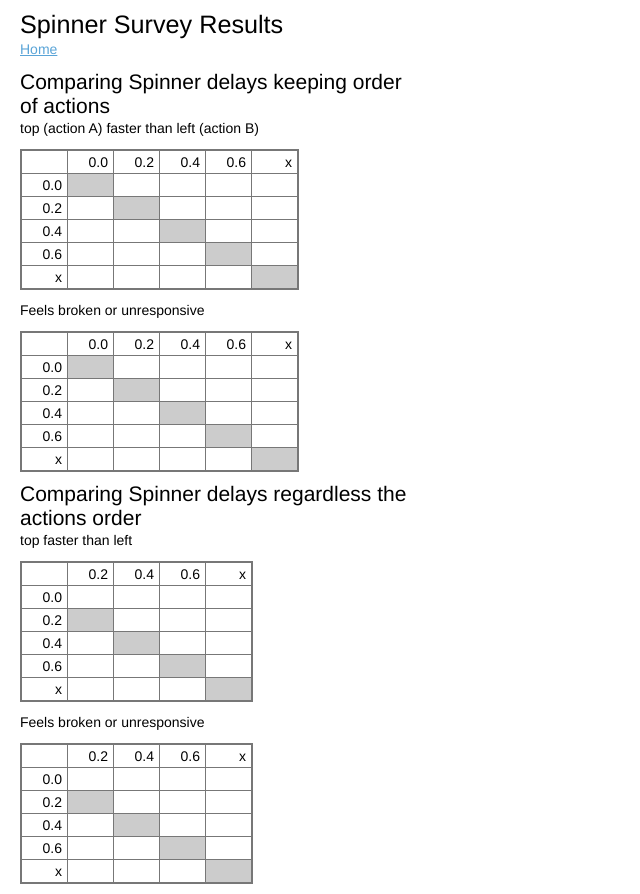
After one commit to zalun/jsFiddle-Survey, a Django app: page /spinner/results/ in a window 1280 px wide. The commit adds this page. Shown: the whole page, without its empty margins (0-640 px from the left). Run offline with Django 3.2, Linux system fonts and the light colour scheme; data that the repository does not hold is empty.

Commit message:
live results

```diff
--- /dev/null
+++ b/apps/spinner/templatetags/extras.py
@@ -0,0 +1,44 @@
+from django import template
+
+register = template.Library()
+
+@register.filter
+def dictget(dictionary, key):
+    try:
+        return dictionary.get(key,'')
+    except:
+        return ''
+
+@register.filter
+def listitem(li, index):
+    try:
+        return li[index]
+    except:
+        return ''
+
+@register.filter
+def intpercent(value):
+    try:
+        value = int(value)
+    except:
+        pass
+    try:
+        if value > -101 and value < 101:
+            return '%d%%' % value
+    except:
+        pass
+    return ''
+
+
+@register.filter
+def parse_int(value):
+    try:
+        value = int(value)
+    except:
+        pass
+    try:
+        if value or value == 0:
+            return value
+    except:
+        pass
+    return ''
--- a/apps/spinner/urls.py
+++ b/apps/spinner/urls.py
@@ -8,4 +8,5 @@ urlpatterns = patterns(
     url(r'^thanks/$','thanks', name='spinner_thanks'),
     url(r'^fail/$','failure', name='spinner_failed'),
     url(r'^data/$','get_data', name='spinner_data'),
+    url(r'^results/$','results', name='spinner_results'),
 )
--- a/apps/spinner/views.py
+++ b/apps/spinner/views.py
@@ -4,6 +4,7 @@ from django.core.urlresolvers import reverse
 from django.http import HttpResponseRedirect
 from django.shortcuts import render_to_response
 from django.template import RequestContext
+from django.db.models import Q
 
 from spinner.models import Result as SpinnerResult
 
@@ -28,6 +29,102 @@ def get_data(req, template_prefix='spinner/'):
 
     return response
     #    mimetype='application/Excel')
+
+def results(req, template_prefix='spinner/'):
+    """
+    Collect results and present in tabular form
+    """
+    #             A      A    A     A
+    #table = [        ['0.0','0.2','0.4','0.6'],
+    # B        ['0.0',   2, 66,   12,   25],
+    # B        ['0.2',      1,  12,   1,  1]
+    # B       ...
+    #        ]
+    faster_no_order = {}
+    faster_order = {}
+    label = ('0.0', '0.2', '0.4', '0.6', 'x')  # 'x' represents 0.3, 0.5, 0.7
+    for a in label:
+        faster_order[a] = {}
+        for b in label:
+            if a != 'x' and b != 'x':
+                query = Q(
+                    spinner_delay_a=b,
+                    spinner_delay_b=a
+                )
+            else:
+                if a == 'x':
+                    a_subquery = Q(spinner_delay_b=0.3) | \
+                            Q(spinner_delay_b=0.5) | \
+                            Q(spinner_delay_b=0.7)
+                else:
+                    a_subquery = Q(spinner_delay_b=a)
+                if b == 'x':
+                    b_subquery = Q(spinner_delay_a=0.3) | \
+                            Q(spinner_delay_a=0.5) | \
+                            Q(spinner_delay_a=0.7)
+                else:
+                    b_subquery = Q(spinner_delay_a=b)
+
+                query = Q(a_subquery, b_subquery)
+
+            _all = SpinnerResult.objects.filter(query)
+            faster = _all.filter(faster='a').count() * 1.0
+            slower = _all.filter(faster='b').count() * 1.0
+            errors = _all.filter(broken=1).count() * 1.0
+            total = _all.count()
+            if total > 0:
+                faster_order[a][b] = (int((faster - slower) / total * 100),
+                                          int(errors / total * 100))
+
+    for a in label:
+        faster_no_order[a] = {}
+        for b in label:
+            if a != b:
+                if a == 'x':
+                    al_subquery = Q(spinner_delay_b=0.3) | \
+                        Q(spinner_delay_b=0.5) | \
+                        Q(spinner_delay_b=0.7)
+                    ar_subquery = Q(spinner_delay_a=0.3) | \
+                            Q(spinner_delay_a=0.5) | \
+                            Q(spinner_delay_a=0.7)
+                else:
+                    al_subquery = Q(spinner_delay_b=a)
+                    ar_subquery = Q(spinner_delay_a=a)
+
+                if b == 'x':
+                    bl_subquery = Q(spinner_delay_a=0.3) | \
+                            Q(spinner_delay_a=0.5) | \
+                            Q(spinner_delay_a=0.7)
+                    br_subquery = Q(spinner_delay_b=0.3) | \
+                        Q(spinner_delay_b=0.5) | \
+                        Q(spinner_delay_b=0.7)
+                else:
+                    bl_subquery = Q(spinner_delay_a=b)
+                    br_subquery = Q(spinner_delay_b=b)
+
+                _left = SpinnerResult.objects.filter(
+                    Q(al_subquery, bl_subquery))
+                _right = SpinnerResult.objects.filter(
+                    Q(ar_subquery, br_subquery))
+
+
+                faster = _left.filter(faster='a').count() + \
+                         _right.filter(faster='b').count() * 1.0
+                slower = _left.filter(faster='b').count() + \
+                         _right.filter(faster='a').count() * 1.0
+                errors = _left.filter(broken=1).count() + \
+                         _right.filter(broken=1).count() * 1.0
+                total = _left.count() + _right.count() * 1.0
+                if total > 0:
+                    faster_no_order[a][b] = (int((faster - slower) / total*100),
+                                          int(errors / total * 100))
+
+    return render_to_response('%sresults.html' % template_prefix, {
+        'faster_order': faster_order,
+        'faster_no_order': faster_no_order,
+        'labels': label
+    }, context_instance=RequestContext(req))
+
 
 def start_test(req, stage='start', template_prefix='spinner/'):
     """
--- a/media/css/default.css
+++ b/media/css/default.css
@@ -8,7 +8,11 @@ body {
 h1 {
     font-size: 1.8em;
 }
-h1, p {
+h2 {
+  font-size: 1.5em;
+  margin-top: 10px;
+}
+h1, , h2, p {
   margin: 5px 2px;
   padding: 0 10px;
 }
@@ -33,3 +37,17 @@ a {
 #explanation p.first {
   padding-top: 25px;
 }
+table.result {
+  border: 2px solid #777
+}
+table.result td,
+table.result th{
+  padding: 3px 5px;
+  border: 1px solid #777;
+}
+table.result td.diagonal {
+  background-color: #ccc
+}
+.number {
+  text-align: right;
+}
--- a/media/css/spinner.css
+++ b/media/css/spinner.css
@@ -53,3 +53,9 @@ body {
 	height: 24px;
 	margin: 0 auto;
 }
+table.result td {
+    width: 2.5em;
+}
+table.result td.broken {
+    color: red;
+}
--- a/templates/spinner/index.html
+++ b/templates/spinner/index.html
@@ -10,7 +10,8 @@
 <h1>Spinner Survey</h1>
 <p>
   <a href="{% url spinner_start %}">Take the survey</a> |
-  <a href="{% url spinner_data %}">Download raw data</a> |
+  <a href="{% url spinner_data %}">raw data</a> |
+  <a href="{% url spinner_results %}">live results</a> |
   <a href="/files/download/PerceivingAjaxPerformance.pdf">Slides</a>
 </p>
 <p>
@@ -23,5 +24,8 @@ User has to choose which action performed faster and if any action felt
 unresponsive. The fact that the actions took the same time is unknown to the
 user.
 </p>
+<p>
+Please contact <a href='http://twitter.com/zalun'>@zalun</a> if you'd like to discuss methodology or results
+</p>
 
 {% endblock %}
--- /dev/null
+++ b/templates/spinner/results.html
@@ -0,0 +1,114 @@
+{% extends "base.html" %}
+{% load extras %}
+
+{% block title %}Perceiving Ajax Performance - Spinner Survey{% endblock %}
+{% block css %}<link rel="stylesheet" type="text/css" href="/files/css/spinner.css">{% endblock %}
+
+{% block head %}
+{% endblock %}
+
+{% block body %}
+<h1>Spinner Survey Results</h1>
+<p>
+  <a href="{% url spinner_home %}">Home</a>
+</p>
+
+<h2>Comparing Spinner delays keeping order of actions</h2>
+<p>
+top (action A) faster than left (action B)
+</p>
+<table class='result'>
+  <thead border=1>
+    <tr><th></th>{% for l in labels %}<th class='number'>{{ l }}</th>{% endfor %}</tr>
+  </thead>
+  <tbody>
+    {% for lb in labels %}
+    <tr>
+      <td class='number'>{{ lb }}</td>
+      {% for la in labels %}
+      {% with faster_order|dictget:lb|dictget:la as item %}
+      {% with item|listitem:0|intpercent as result %}
+      {% with item|listitem:1 as broken %}
+      <td class='number{% ifequal la lb %} diagonal{% endifequal %}{% if broken >= 10 %} broken{% endif %}'>
+        {% if result %}{{ result }}{% endif %}
+      </td>
+      {% endwith %}{% endwith %}{% endwith %}
+      {% endfor %}
+    </tr>
+    {% endfor %}
+  </tbody>
+</table>
+
+<p>Feels broken or unresponsive</p>
+<table class='result'>
+  <thead border=1>
+    <tr><th></th>{% for l in labels %}<th class='number'>{{ l }}</th>{% endfor %}</tr>
+  </thead>
+  <tbody>
+    {% for lb in labels %}
+    <tr>
+      <td class='number'>{{ lb }}</td>
+      {% for la in labels %}
+      <td class='number{% ifequal la lb %} diagonal{% endifequal %}'>
+        {% with faster_order|dictget:lb|dictget:la as item %}
+        {% with item|listitem:0|intpercent as result %}
+        {% with item|listitem:1|intpercent as broken %}
+        {% if result %}{{ broken }}{% endif %}
+        {% endwith %}{% endwith %}{% endwith %}
+      </td>
+      {% endfor %}
+    </tr>
+    {% endfor %}
+  </tbody>
+</table>
+
+
+<h2>Comparing Spinner delays regardless the actions order</h2>
+<p>
+top faster than left
+</p>
+<table class='result'>
+  <thead border=1>
+    <tr><th></th>{% for l in labels %}{% if l != '0.0' %}<th class='number'>{{ l }}</th>{% endif %}{% endfor %}</tr>
+  </thead>
+  <tbody>
+    {% for lb in labels %}
+    <tr>
+      <td class='number'>{{ lb }}</td>
+      {% for la in labels %}{% if la != '0.0' %}
+      {% with faster_no_order|dictget:lb|dictget:la as item %}
+      {% with item|listitem:0|intpercent as result %}
+      {% with item|listitem:1 as broken %}
+      <td class='number{% ifequal la lb %} diagonal{% endifequal %}{% if broken >= 10 %} broken{% endif %}'>
+        {% if result and la >= lb %}{{ result }}{% endif %}
+      </td>
+      {% endwith %}{% endwith %}{% endwith %}
+      {% endif %}{% endfor %}
+    </tr>
+    {% endfor %}
+  </tbody>
+</table>
+
+<p>Feels broken or unresponsive</p>
+<table class='result'>
+  <thead border=1>
+    <tr><th></th>{% for l in labels %}{% if l != '0.0' %}<th class='number'>{{ l }}</th>{% endif %}{% endfor %}</tr>
+  </thead>
+  <tbody>
+    {% for lb in labels %}
+    <tr>
+      <td class='number'>{{ lb }}</td>
+      {% for la in labels %}{% if la != '0.0' %}
+      <td class='number{% ifequal la lb %} diagonal{% endifequal %}'>
+        {% with faster_no_order|dictget:lb|dictget:la as item %}
+        {% with item|listitem:0|intpercent as result %}
+        {% with item|listitem:1|intpercent as broken %}
+        {% if result and la >= lb %}{{ broken }}{% endif %}
+        {% endwith %}{% endwith %}{% endwith %}
+      </td>
+      {% endif %}{% endfor %}
+    </tr>
+    {% endfor %}
+  </tbody>
+</table>
+{% endblock %}
```
Also changed, not shown: apps/spinner/templatetags/__init__.py (added).
